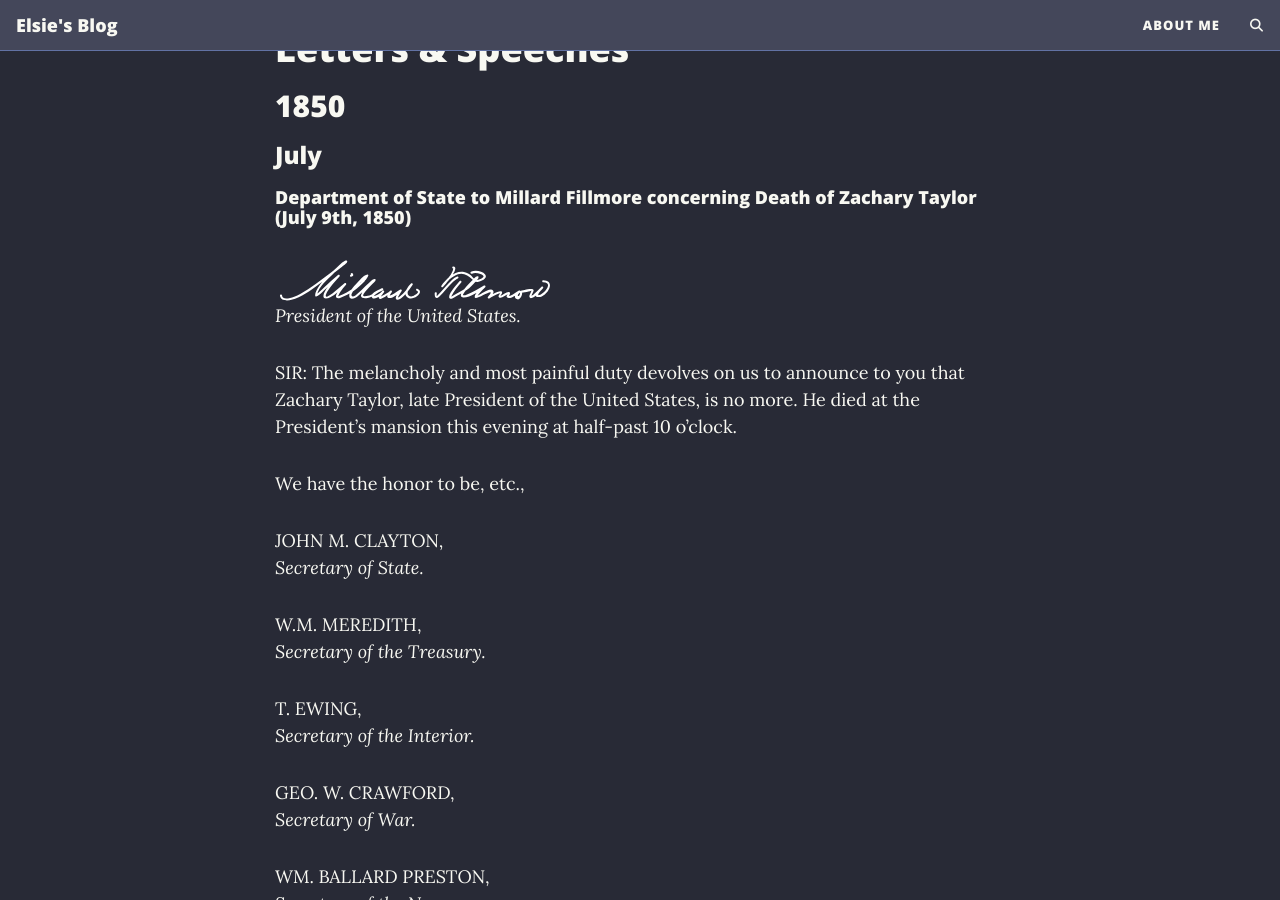
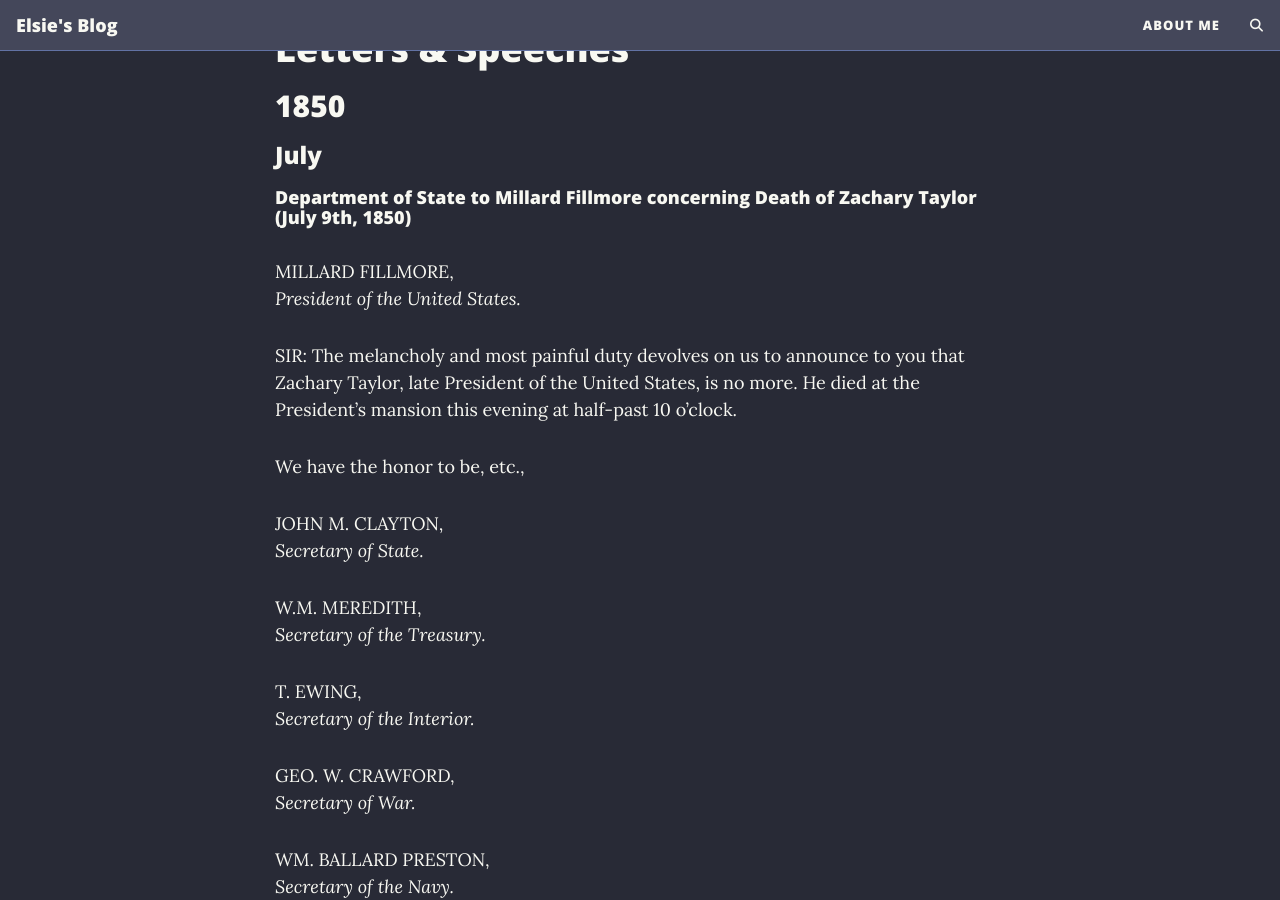
Before and after one commit to Elsie19/Elsie19, a Jekyll site: the page built from docs/_posts/2026-1-6-millard-fillmore-library.md, in a window 1280 px wide and 900 px high, scrolled down 5079 px. Built offline with Jekyll 4.4.1, drawn with Linux system fonts in a browser that asks for light colours; comment, search, counter and statistics services are not loaded.

Commit message:
no signature here

```diff
--- a/docs/_includes/millard/department-of-state-to-millard-july-9-1850.md
+++ b/docs/_includes/millard/department-of-state-to-millard-july-9-1850.md
@@ -1,4 +1,4 @@
-![MILLARD FILLMORE,]({{ "/assets/img/millard_signature.svg" | relative_url }})
+MILLARD FILLMORE,
 <br>
 *President of the United States.*
 
```
